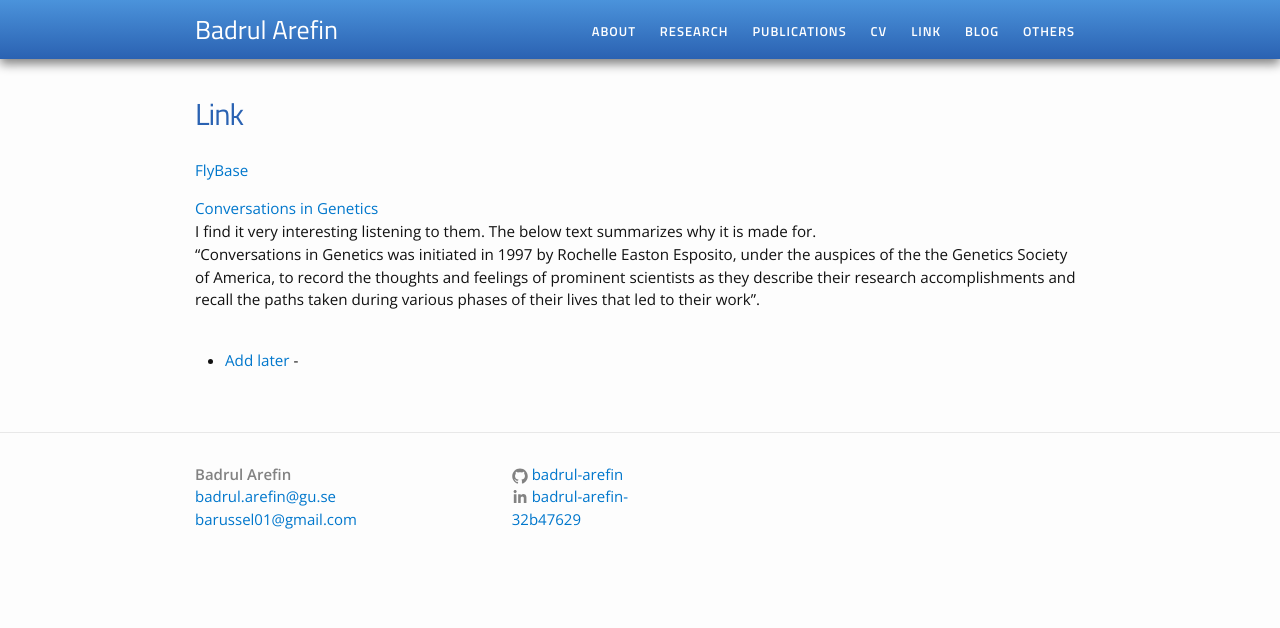
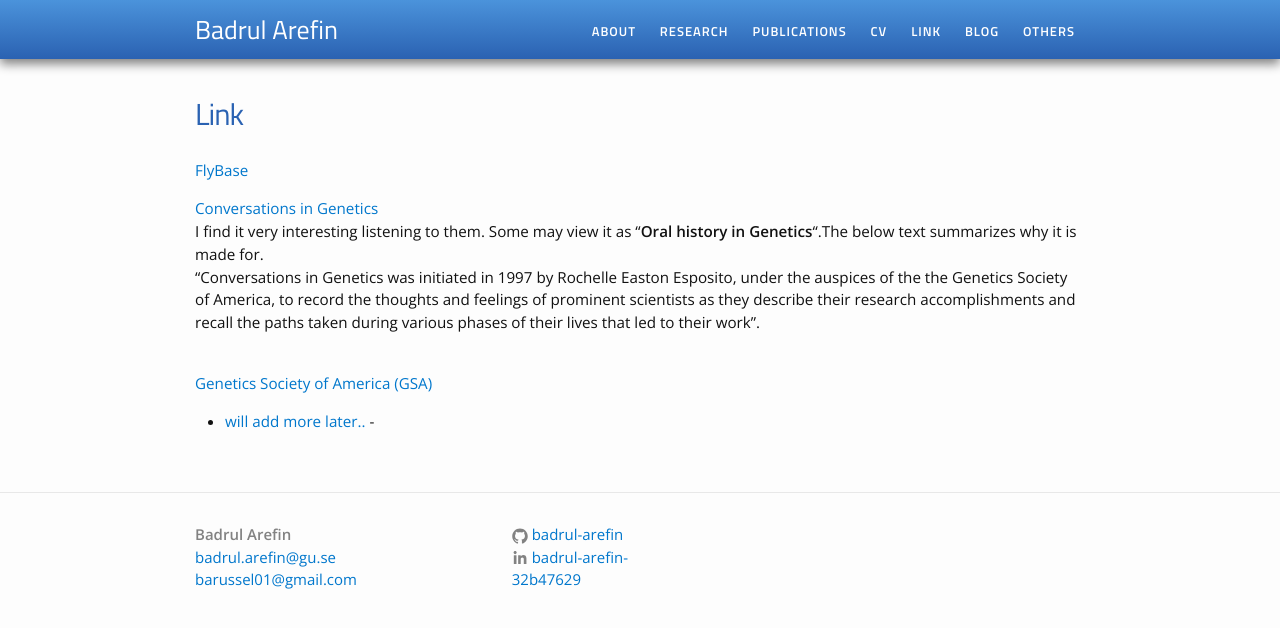
Before and after one commit to Badrul-Arefin/badrul-arefin.github.io, a Jekyll site: the page built from link.md, in a window 1280 px wide. Shown: the top 628 px of the page. Built offline with Jekyll 4.4.1, drawn with Linux system fonts in a browser that asks for light colours.

Commit message:
Update link.md

```diff
--- a/link.md
+++ b/link.md
@@ -6,11 +6,11 @@ title: Link
 <a href="http://flybase.org/">FlyBase</a><br>
 
 <a href="http://www.genestory.org/projectDev.html">Conversations in Genetics</a><br>
-I find it very interesting listening to them. The below text summarizes why it is made for.<br>
+I find it very interesting listening to them. Some may view it as "<b>Oral history in Genetics</b>".The below text summarizes why it is made for.<br>
 "Conversations in Genetics was initiated in 1997 by Rochelle Easton Esposito, under the auspices of the the Genetics Society of America, to record the thoughts and feelings of prominent scientists as they describe their research accomplishments and recall the paths taken during various phases of their lives that led to their work".<br><br>
 
-
+<a href="https://genetics-gsa.org/about-gsa/">Genetics Society of America (GSA)</a><br>
 
 <ul>
-	<li><a href="will add more later..">Add later</a> - </li>
+	<li><a href="will add more later..">will add more later..</a> - </li>
 </ul>
```
